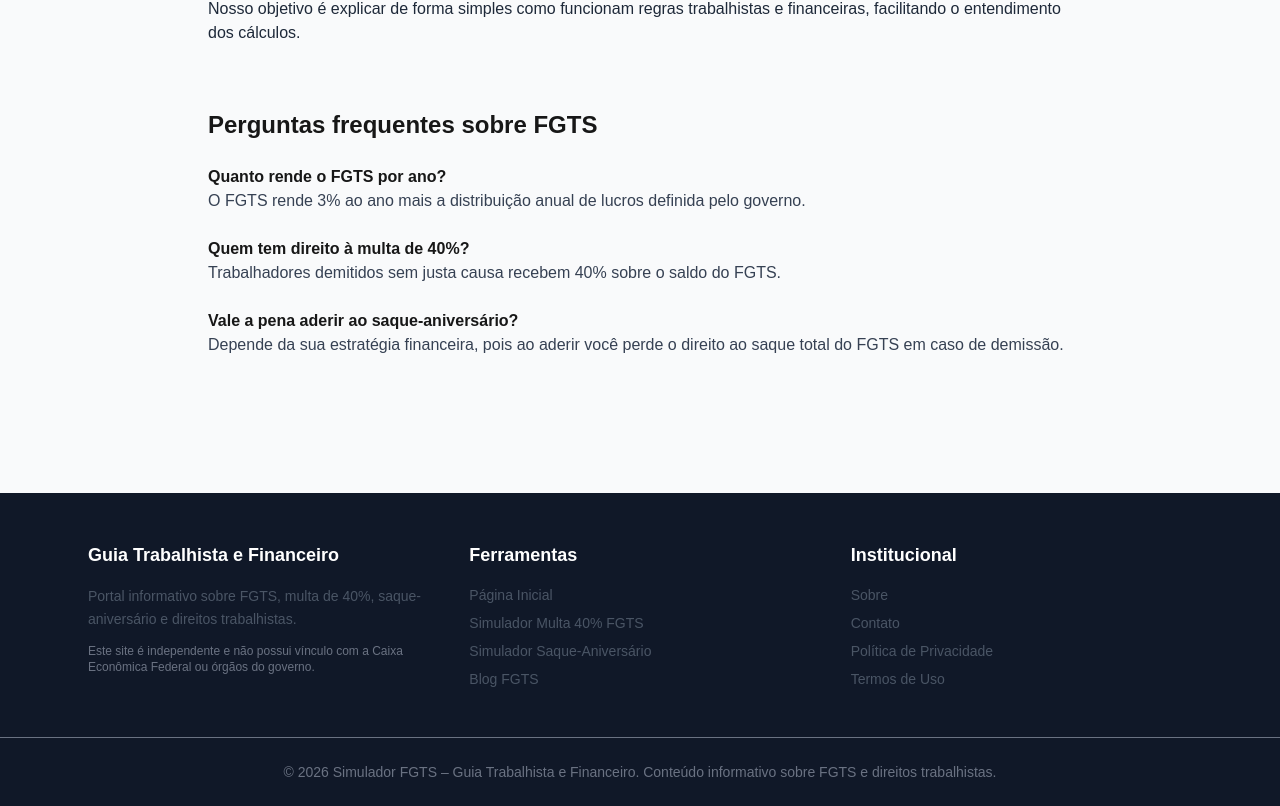
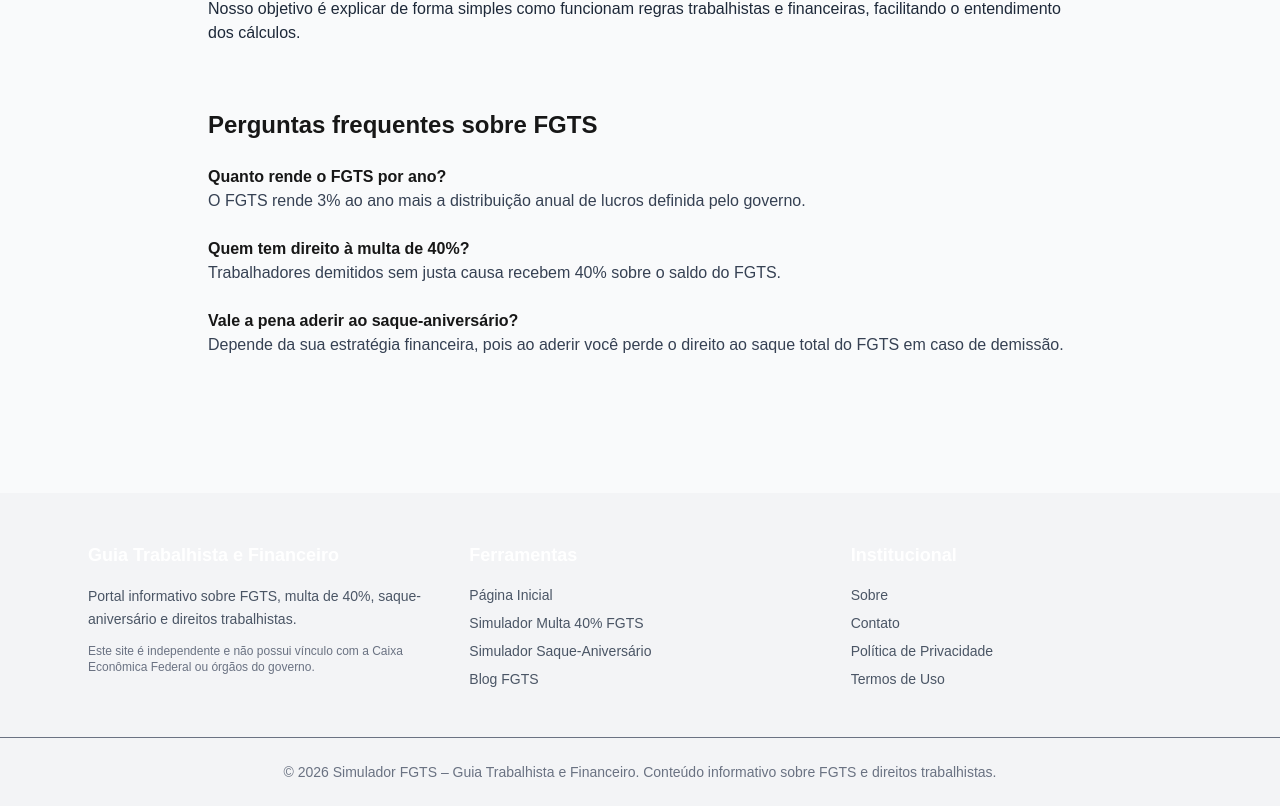
Before and after one commit to gustavo-fonseca-valle/simulador-fgts, a Next.js app: page / in a window 1280 px wide. Shown: the part 1031-1837 px from the top of the page. Built offline with nearby package versions, Linux system fonts and the light colour scheme.

Commit message:
Alterando cor de fundo so site

```diff
--- a/components/Footer.tsx
+++ b/components/Footer.tsx
@@ -2,7 +2,7 @@ import Link from "next/link"
 
 export default function Footer() {
   return (
-    <footer className="bg-gray-900 text-white mt-16">
+    <footer className="bg-gray-100 text-white mt-16">
       <div className="max-w-6xl mx-auto px-6 py-12 grid md:grid-cols-3 gap-10">
 
         {/* Sobre */}
--- a/components/Header.tsx
+++ b/components/Header.tsx
@@ -7,7 +7,7 @@ export default function Header() {
   const [menuOpen, setMenuOpen] = useState(false)
 
   return (
-    <header className="border-b bg-white">
+    <header className="border-b bg-gray-100">
       <div className="max-w-6xl mx-auto px-6 py-5 flex justify-between items-center">
 
         {/* Logo */}
```
